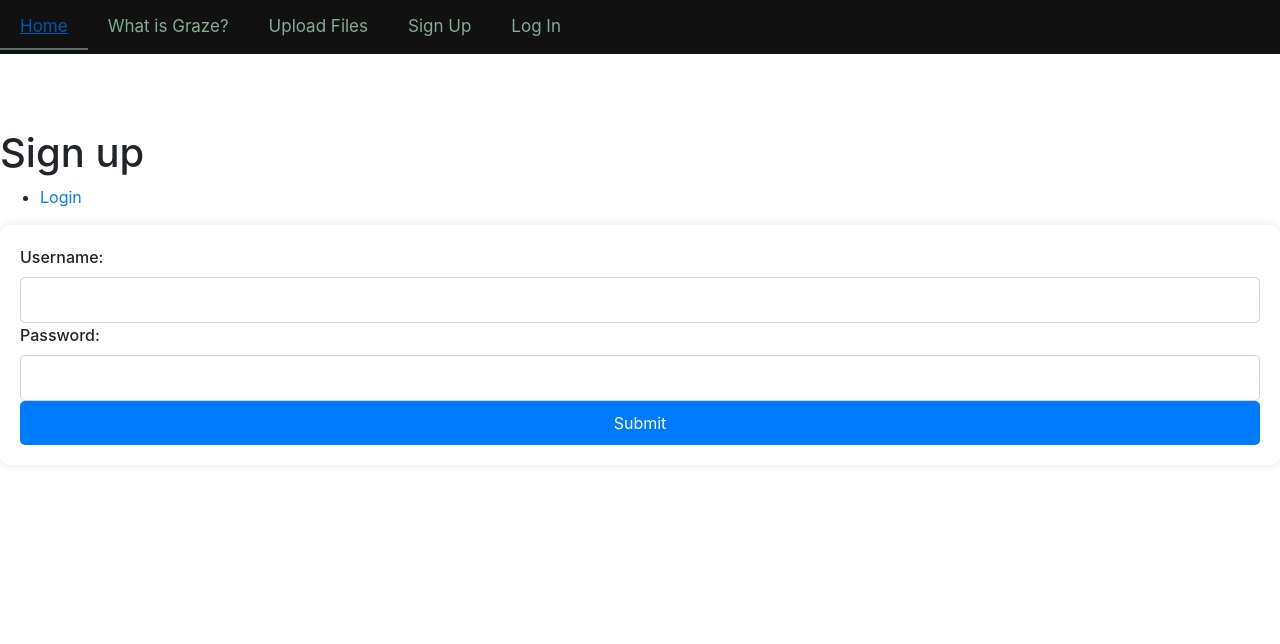
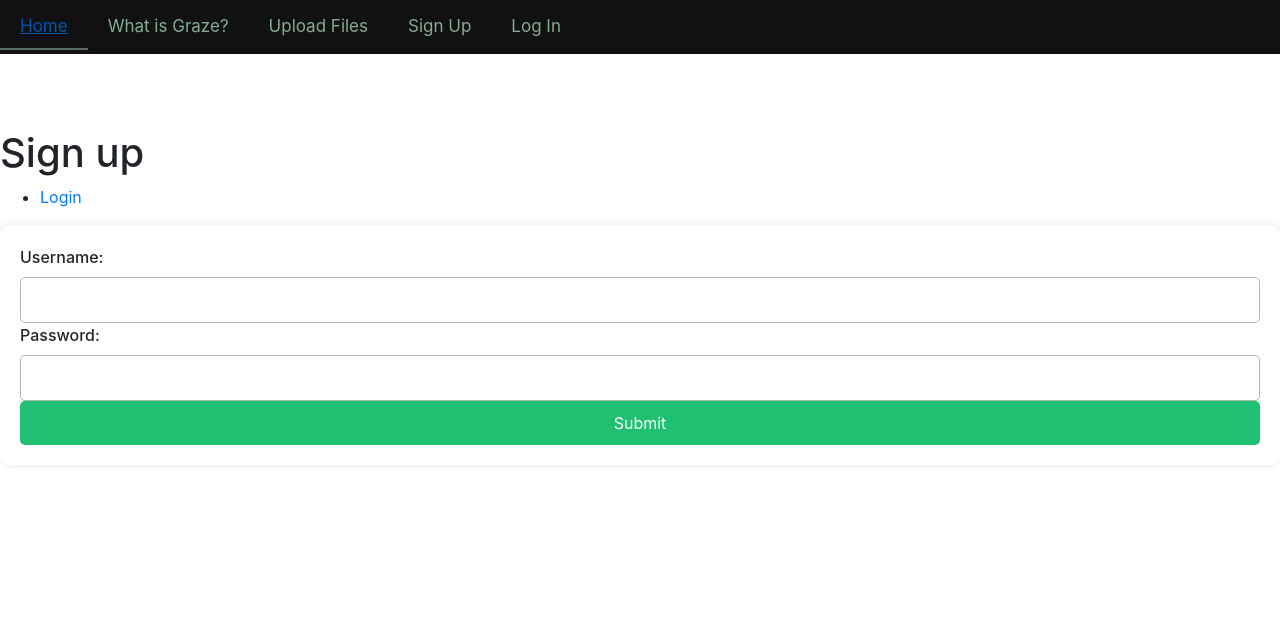
Before and after one commit to phlatfish/graze, a Flask app: page /sign_up in a window 1280 px wide. Shown: the top 644 px of the page. Run offline with Flask 3, Linux system fonts and the light colour scheme; some libraries are stand-ins or nearby versions; some web fonts are replaced.

Commit message:
Update styles.css

```diff
--- a/static/styles.css
+++ b/static/styles.css
@@ -97,14 +97,14 @@
 input[type="password"] {
     width: 100%;
     padding: 10px;
-    border: 1px solid #ced4da;
+    border: 1px solid #aeb7a8;
     border-radius: 5px;
 }
 
 button {
     width: 100%;
     padding: 10px;
-    background-color: #007bff;
+    background-color: #20c073;
     color: #ffffff; /* White text */
     border: none;
     border-radius: 5px;
```
